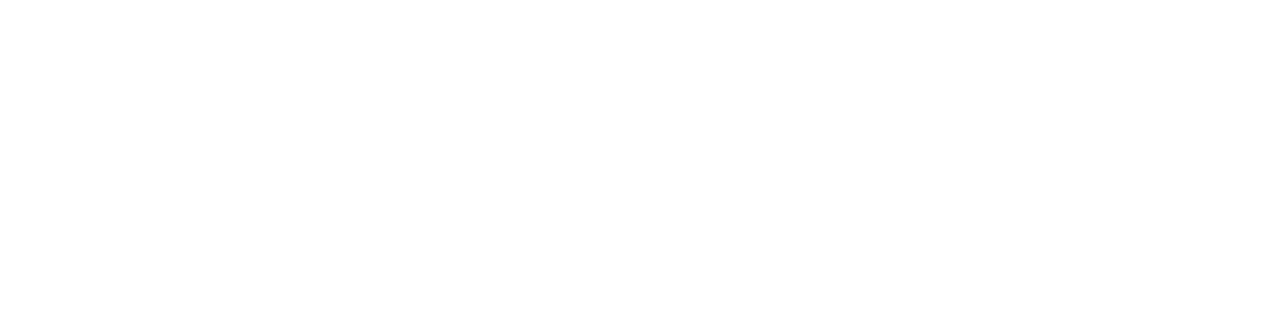
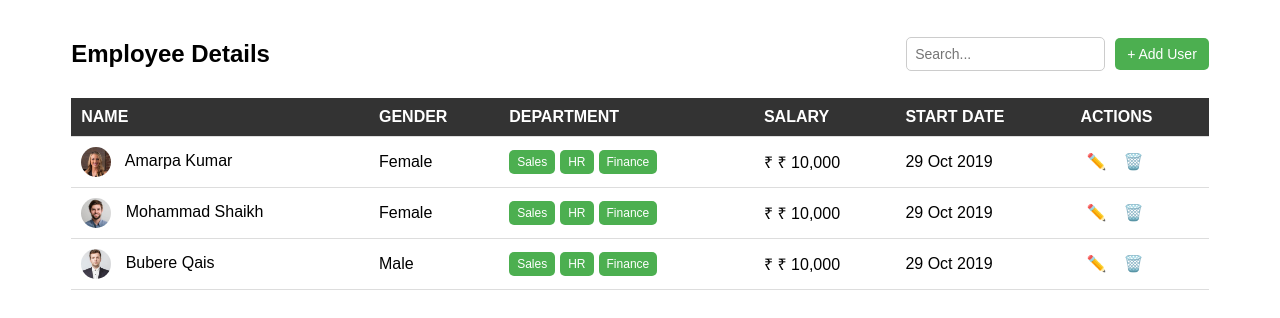
Before and after one commit to amanglani2503/EmployeePayrollAppUI, an Angular app: page /employee-list in a window 1280 px wide. Before the commit this address led to /. Shown: the top 318 px of the page. Built offline with nearby package versions, Linux system fonts and the light colour scheme.

Commit message:
[Amber] Add. Designed component to view list of all employees

```diff
--- a/src/app/app.routes.ts
+++ b/src/app/app.routes.ts
@@ -1,8 +1,10 @@
 import { Routes } from '@angular/router';
 import { HomeComponent } from './pages/home/home.component';
 import { AddEmployeeComponent } from './pages/add-employee/add-employee.component';
+import { EmployeeListComponent } from './pages/employee-list/employee-list.component';
 
 export const routes: Routes = [
   { path: '', component: HomeComponent },
-  { path: 'add-employee', component: AddEmployeeComponent}
+  { path: 'add-employee', component: AddEmployeeComponent},
+  { path: 'employee-list', component: EmployeeListComponent}
 ];
--- /dev/null
+++ b/src/app/pages/employee-list/employee-list.component.css
@@ -0,0 +1,78 @@
+.employee-container {
+    width: 90%;
+    margin: 20px auto;
+    font-family: Arial, sans-serif;
+}
+
+.header {
+    display: flex;
+    justify-content: space-between;
+    align-items: center;
+    margin-bottom: 10px;
+}
+
+.search-add {
+    display: flex;
+    align-items: center;
+    gap: 10px;
+}
+
+.search-add input {
+    padding: 8px;
+    border: 1px solid #ccc;
+    border-radius: 5px;
+    font-size: 14px;
+}
+
+.add-user {
+    background-color: #4CAF50;
+    color: white;
+    padding: 8px 12px;
+    border: none;
+    border-radius: 5px;
+    cursor: pointer;
+    font-size: 14px;
+}
+
+table {
+    width: 100%;
+    border-collapse: collapse;
+    background: white;
+}
+
+th, td {
+    padding: 10px;
+    text-align: left;
+    border-bottom: 1px solid #ddd;
+}
+
+th {
+    background-color: #333;
+    color: white;
+}
+
+td img {
+    width: 30px;
+    height: 30px;
+    border-radius: 50%;
+    margin-right: 10px;
+    vertical-align: middle;
+}
+
+.badge {
+    display: inline-block;
+    background-color: #4CAF50;
+    color: white;
+    padding: 5px 8px;
+    border-radius: 5px;
+    font-size: 12px;
+    margin-right: 5px;
+}
+
+.edit-btn, .delete-btn {
+    background: none;
+    border: none;
+    font-size: 16px;
+    cursor: pointer;
+    margin-right: 5px;
+}
--- /dev/null
+++ b/src/app/pages/employee-list/employee-list.component.html
@@ -0,0 +1,44 @@
+<div class="employee-container">
+    <div class="header">
+        <h2>Employee Details</h2>
+        <div class="search-add">
+            <input type="text" placeholder="Search...">
+            <button class="add-user" routerLink="/add-employee">
+                <span>+ Add User</span>
+            </button>
+        </div>
+    </div>
+
+    <table>
+        <thead>
+            <tr>
+                <th>NAME</th>
+                <th>GENDER</th>
+                <th>DEPARTMENT</th>
+                <th>SALARY</th>
+                <th>START DATE</th>
+                <th>ACTIONS</th>
+            </tr>
+        </thead>
+        <tbody>
+            <tr *ngFor="let employee of employees">
+                <td>
+                    <img [src]="employee.image" alt="Profile">
+                    {{ employee.name }}
+                </td>
+                <td>{{ employee.gender }}</td>
+                <td>
+                    <span class="badge" *ngFor="let dept of employee.departments">
+                        {{ dept }}
+                    </span>
+                </td>
+                <td>₹ {{ employee.salary }}</td>
+                <td>{{ employee.startDate }}</td>
+                <td>
+                    <button class="edit-btn">✏️</button>
+                    <button class="delete-btn">🗑️</button>
+                </td>
+            </tr>
+        </tbody>
+    </table>
+</div>
--- /dev/null
+++ b/src/app/pages/employee-list/employee-list.component.ts
@@ -0,0 +1,39 @@
+import { Component } from '@angular/core';
+import { RouterModule } from '@angular/router';
+import { CommonModule } from '@angular/common';
+
+@Component({
+  selector: 'app-employee-list',
+  imports: [RouterModule, CommonModule],
+  templateUrl: './employee-list.component.html',
+  styleUrl: './employee-list.component.css'
+})
+export class EmployeeListComponent {
+  employees = [
+    {
+      name: 'Amarpa Kumar',
+      gender: 'Female',
+      departments: ['Sales', 'HR', 'Finance'],
+      salary: '₹ 10,000',
+      startDate: '29 Oct 2019',
+      image: 'assets/dp1.jpeg'
+    },
+    {
+      name: 'Mohammad Shaikh',
+      gender: 'Female',
+      departments: ['Sales', 'HR', 'Finance'],
+      salary: '₹ 10,000',
+      startDate: '29 Oct 2019',
+      image: 'assets/dp2.jpeg'
+    },
+    {
+      name: 'Bubere Qais',
+      gender: 'Male',
+      departments: ['Sales', 'HR', 'Finance'],
+      salary: '₹ 10,000',
+      startDate: '29 Oct 2019',
+      image: 'assets/dp3.jpeg'
+    }
+  ];
+
+}
```
Also changed, not shown: 1 other file (tests, documents, lock files or other folders).
